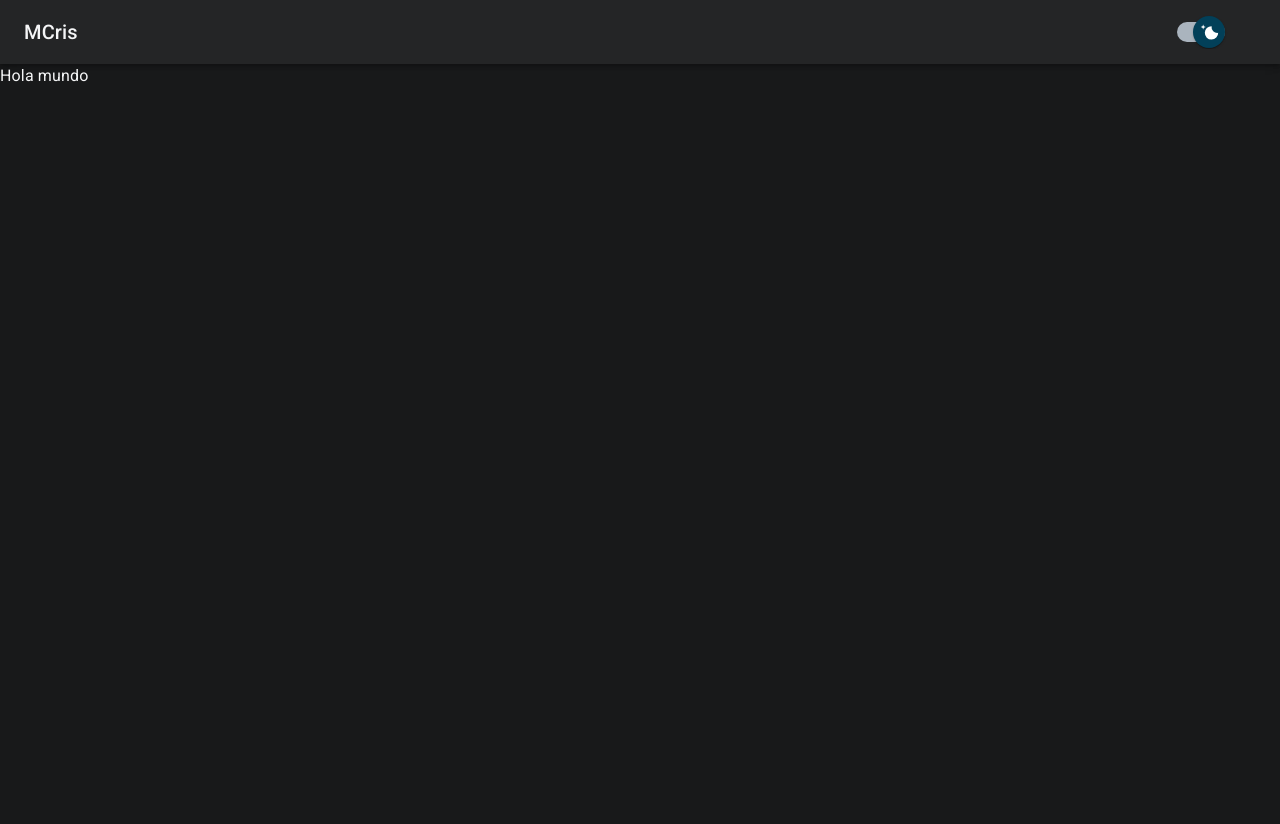
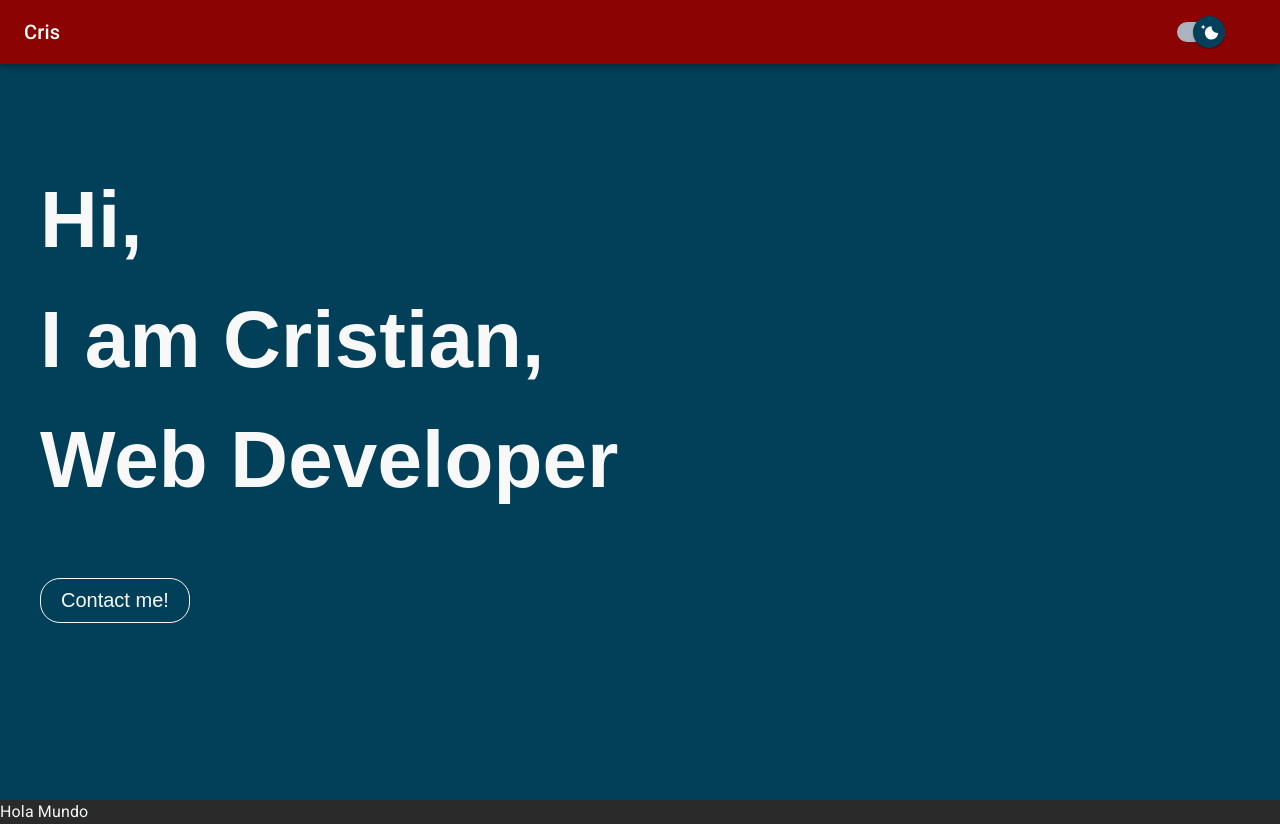
Before and after one commit to MCris29/portfolio, a Next.js app: page / in a window 1280 px wide. Before the commit the page ends 800 px from the top, so only its background shows below. Built offline with nearby package versions, Linux system fonts and the light colour scheme.

Commit message:
Cover page

```diff
--- /dev/null
+++ b/src/components/Cover.tsx
@@ -0,0 +1,14 @@
+import styles from "@/styles/Navigation.module.scss";
+
+const Cover = () => {
+  return (
+    <div className={styles.cover}>
+      <p>Hi,</p>
+      <p>I am Cristian,</p>
+      <p>Web Developer</p>
+      <button>Contact me!</button>
+    </div>
+  );
+};
+
+export default Cover;
--- a/src/components/Navigation.tsx
+++ b/src/components/Navigation.tsx
@@ -1,8 +1,11 @@
 import { FC } from "react";
 
 import { PaletteMode, useTheme } from "@mui/material";
-import { AppBar, Box, Toolbar, Typography, Switch } from "@mui/material";
+import { AppBar, Box, Toolbar, Typography } from "@mui/material";
 import SwitchMode from "@/components/switchMode";
+
+import styles from "@/styles/Navigation.module.scss";
+import Cover from "@/components/Cover";
 
 interface Props {
   mode: PaletteMode;
@@ -13,22 +16,27 @@ const Navigation: FC<Props> = ({ mode, onChange }) => {
   const customTheme = useTheme();
 
   return (
-    <Box sx={{ flexGrow: 1 }}>
+    <div
+      className={styles.container}
+      style={{
+        backgroundColor: customTheme.palette.background.paper,
+        color: customTheme.palette.text.primary,
+      }}
+    >
       <AppBar
-        style={{
-          backgroundColor: customTheme.palette.background.paper,
-          color: customTheme.palette.text.primary,
-        }}
-        position="static"
+        className={styles.navigation}
+        position="fixed"
+        // color="transparent"
       >
         <Toolbar>
           <Typography variant="h6" component="div" sx={{ flexGrow: 1 }}>
-            MCris
+            Cris
           </Typography>
           <SwitchMode onChange={onChange} />
         </Toolbar>
       </AppBar>
-    </Box>
+      <Cover />
+    </div>
   );
 };
 
--- a/src/pages/index.tsx
+++ b/src/pages/index.tsx
@@ -2,15 +2,16 @@ import type { NextPage } from 'next';
 import Head from 'next/head';
 import styles from '@/styles/Home.module.scss';
 
+
 const Home: NextPage = () => {
   return (
-    <div className={styles.container}>
+    <div>
       <Head>
-        <title>MCris</title>
+        <title>Cris</title>
         <meta name='description' content='Generated by create next app' />
         <link rel='icon' href='/favicon.ico' />
       </Head>
-      <div>Hola mundo</div>
+      <div>Hola Mundo</div>
     </div>
   );
 };
--- a/src/styles/Home.module.scss
+++ /dev/null
@@ -1,119 +0,0 @@
-.container {
-  padding: 0;
-}
-
-.navigation {
-  display: flex;
-  justify-content: center;
-}
-
-.main {
-  min-height: 100vh;
-  padding: 4rem 0;
-  flex: 1;
-  display: flex;
-  flex-direction: column;
-  justify-content: center;
-  align-items: center;
-}
-
-.footer {
-  display: flex;
-  flex: 1;
-  padding: 2rem 0;
-  border-top: 1px solid #eaeaea;
-  justify-content: center;
-  align-items: center;
-
-  a {
-    display: flex;
-    justify-content: center;
-    align-items: center;
-    flex-grow: 1;
-  }
-}
-
-.title {
-  margin: 0;
-  line-height: 1.15;
-  font-size: 4rem;
-
-  a {
-    color: #0070f3;
-    text-decoration: none;
-    &:active,
-    &:hover,
-    &focus {
-      text-decoration: underline;
-    }
-  }
-}
-
-.title,
-.description {
-  text-align: center;
-}
-
-.description {
-  margin: 4rem 0;
-  line-height: 1.5;
-  font-size: 1.5rem;
-}
-
-.code {
-  background: #fafafa;
-  border-radius: 5px;
-  padding: 0.75rem;
-  font-size: 1.1rem;
-  font-family: Menlo, Monaco, Lucida Console, Liberation Mono, DejaVu Sans Mono,
-    Bitstream Vera Sans Mono, Courier New, monospace;
-}
-
-.grid {
-  display: flex;
-  align-items: center;
-  justify-content: center;
-  flex-wrap: wrap;
-  max-width: 800px;
-}
-
-.card {
-  margin: 1rem;
-  padding: 1.5rem;
-  text-align: left;
-  color: inherit;
-  text-decoration: none;
-  border: 1px solid #eaeaea;
-  border-radius: 10px;
-  transition: color 0.15s ease, border-color 0.15s ease;
-  max-width: 300px;
-
-  &:hover,
-  &:focus,
-  &:active {
-    color: #0070f3;
-    border-color: #0070f3;
-  }
-
-  h2 {
-    margin: 0 0 1rem 0;
-    font-size: 1.5rem;
-  }
-  p {
-    margin: 0;
-    font-size: 1.25rem;
-    line-height: 1.5;
-  }
-}
-
-.logo {
-  height: 1em;
-  margin-left: 0.5rem;
-}
-
-@media (max-width: 600px) {
-  .grid {
-    width: 100%;
-    flex-direction: column;
-  }
-}
--- /dev/null
+++ b/src/styles/Navigation.module.scss
@@ -0,0 +1,32 @@
+.navigation {
+  background: transparent;
+  box-shadow: none;
+}
+
+.container {
+  width: 100%;
+  height: 100vh;
+  display: flex;
+  align-items: center;
+}
+
+.cover {
+  font-family: "Raleway", sans-serif;
+  font-weight: 800;
+  font-size: 80px;
+  color: #f8f8f8;
+  padding: 40px;
+
+  p {
+    margin: 0;
+  }
+
+  button {
+    background-color: transparent;
+    border: 1px solid;
+    color: #f8f8f8;
+    border-radius: 20px;
+    padding: 10px 20px;
+    font-size: 20px;
+  }
+}
--- a/src/utils/theme.ts
+++ b/src/utils/theme.ts
@@ -3,8 +3,8 @@ import { ThemeOptions } from "@mui/material/styles";
 
 const primaryPalette = {
   main: "#8C0303",
-  light: "#8C0303",
-  dark: "#400101",
+  light: "#400101",
+  dark: "#8C0303",
   contrastText: "#FFFFFF",
 };
 
@@ -46,8 +46,8 @@ const successPalette = {
 const lightThemeOptions: ThemeOptions = {
   palette: {
     background: {
-      default: "#F8F8FF",
-      paper: "#EBEDF0",
+      default: "#F8F8F8",
+      paper: "#448AA6",
     },
     text: {
       primary: "#1C1E21",
@@ -66,8 +66,8 @@ const lightThemeOptions: ThemeOptions = {
 const darkThemeOptions: ThemeOptions = {
   palette: {
     background: {
-      default: "#18191A",
-      paper: "#242526",
+      default: "#2A2A2A",
+      paper: "#024059",
     },
     text: {
       primary: "#F5F6F7",
```
